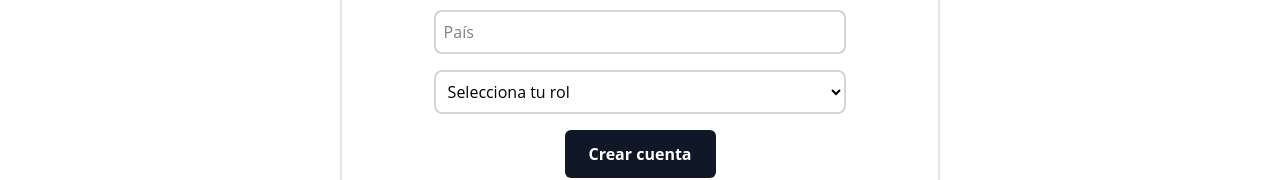
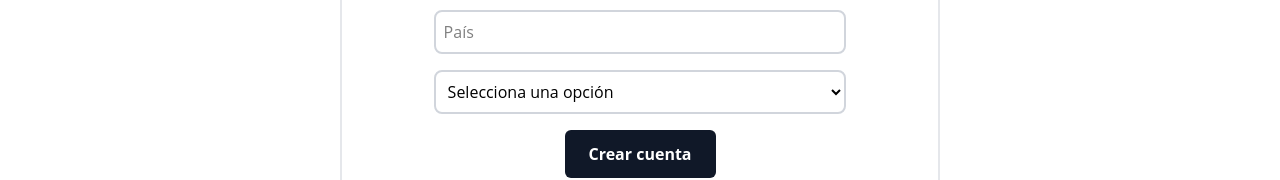
Before and after one commit to xhandlr/note-forge, a React (Vite) app in the folder note-forge-ui/: page /note-forge/register in a window 1280 px wide. Shown: the part 520-700 px from the top of the page. Built offline with nearby package versions, Linux system fonts and the light colour scheme.

Commit message:
feat: crear componente select y reutilizarlo en registro
Closes #3, closes #7

```diff
--- /dev/null
+++ b/note-forge-ui/src/components/UI/Select.jsx
@@ -0,0 +1,33 @@
+import React from 'react';
+
+function Select({
+    name,
+    required = false,
+    onChange,
+    value,
+    className = "border-2 border-gray-300 rounded-lg p-2 w-4/5 focus:border-gray-500 focus:outline-none transition-colors",
+    options = [],
+    error = '' }
+) {
+   return (
+        <div className="w-full flex flex-col items-center gap-y-2">
+            <select
+                name={name}
+                required={required}
+                onChange={onChange}
+                value={value}
+                className={className}
+            >
+                <option value="" disabled>Selecciona una opción</option>
+                {options.map((option) => (
+                    <option key={option.value} value={option.value}>
+                        {option.label}
+                    </option>
+                ))}
+            </select>
+            {error && <p className="error text-red-500 text-sm w-4/5 text-left">{error}</p>}
+        </div>
+    );
+}
+
+export default Select;
--- a/note-forge-ui/src/pages/Auth/Registration.jsx
+++ b/note-forge-ui/src/pages/Auth/Registration.jsx
@@ -9,6 +9,7 @@ import Button from '../../components/UI/Button';
 import Icon from '../../components/UI/Icon';
 import BgDecoration from '../../components/UI/BgDecoration';
 import TextField from '../../components/UI/TextField';
+import Select from '../../components/UI/Select';
 
 /**
  * Registration page component.
@@ -123,21 +124,18 @@ function Registration() {
                             onChange={handleChange}
                             error={errors.country}
                         />
-                        <div className='w-full flex flex-col items-center gap-y-2'>
-                            <select
-                                name="role"
-                                required
-                                onChange={handleChange}
-                                value={formData.role}
-                                className="border-2 border-gray-300 rounded-lg p-2 w-4/5 focus:border-gray-500 focus:outline-none transition-colors"
-                            >
-                                <option value="" disabled>Selecciona tu rol</option>
-                                <option value="student">👨‍🎓 Estudiante</option>
-                                <option value="teacher">👨‍🏫 Profesor</option>
-                                <option value="assistant">🤝 Ayudante</option>
-                            </select>
-                            {errors.role && <p className="error text-red-500 text-sm w-4/5 text-left">{errors.role}</p>}
-                        </div>
+                        <Select
+                            name="role"
+                            required
+                            onChange={handleChange}
+                            value={formData.role}
+                            options={[
+                                { value: 'student', label: '👨‍🎓 Estudiante' },
+                                { value: 'teacher', label: '👨‍🏫 Profesor' },
+                                { value: 'assistant', label: '🤝 Ayudante' },
+                            ]}
+                            error={errors.role}
+                        />
                         <Button
                             children={'Crear cuenta'}
                             type='submit'
```
